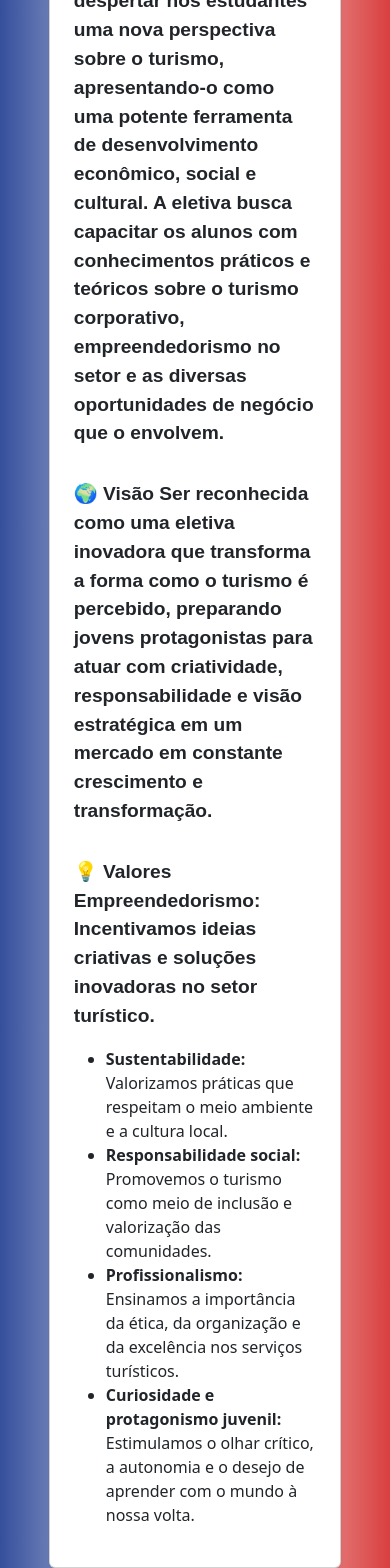
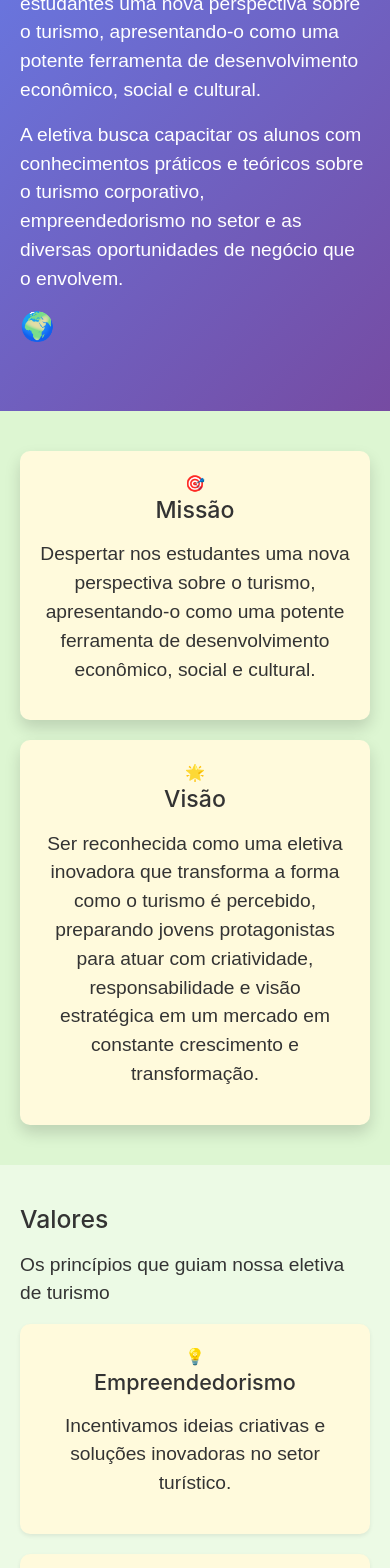
Before and after one commit to Limazxz/EletivaSite2.0, a React (Vite) app: page /sobre in a window 390 px wide. Shown: the part 240-1808 px from the top of the page. Built offline with nearby package versions, Linux system fonts and the light colour scheme.

Commit message:
feat: enhance Sobre page with mission, vision, and values sections, add animations and responsive design

```diff
--- a/src/App.css
+++ b/src/App.css
@@ -1,27 +1,62 @@
+/* Root Variables */
+:root {
+  --primary-color: #0d6efd;
+  --secondary-color: #6c757d;
+  --success-color: #198754;
+  --danger-color: #dc3545;
+  --warning-color: #ffc107;
+  --info-color: #0dcaf0;
+  --light-color: #f8f9fa;
+  --dark-color: #212529;
+  --gradient-primary: linear-gradient(135deg, #667eea 0%, #764ba2 100%);
+  --gradient-secondary: linear-gradient(135deg, #f093fb 0%, #f5576c 100%);
+  --shadow-sm: 0 0.125rem 0.25rem rgba(0, 0, 0, 0.075);
+  --shadow-md: 0 0.5rem 1rem rgba(0, 0, 0, 0.15);
+  --shadow-lg: 0 1rem 3rem rgba(0, 0, 0, 0.175);
+}
+
+/* Reset */
 * {
   margin: 0;
   padding: 0;
   box-sizing: border-box;
 }
+
 a {
   color: white;
   text-decoration: none;
 }
+
 body {
-  background: #354f9c;
-  background: linear-gradient(
-    90deg,
-    rgba(53, 79, 156, 1) 0%,
-    rgba(255, 255, 255, 1) 50%,
-    rgba(217, 63, 63, 1) 100%
-  );
-}
-footer {
-  background-color: #f8f9fa;
-  padding: 10px 0;
-  text-align: center;
+  font-family: -apple-system, BlinkMacSystemFont, "Segoe UI", "Roboto", "Oxygen",
+    "Ubuntu", "Cantarell", sans-serif;
+  line-height: 1.6;
+  color: #333;
+  background: linear-gradient(90deg, #b0db9c, #cae8bd, #ddf6d2, #ecfae5);
+  background-size: 400% 400%;
+  animation: gradientAnimation 10s ease infinite;
 }
 
+/* Adicione a animação do gradiente */
+@keyframes gradientAnimation {
+  0% {
+    background-position: 0% 50%;
+  }
+  50% {
+    background-position: 100% 50%;
+  }
+  100% {
+    background-position: 0% 50%;
+  }
+}
+
+.container {
+  max-width: 1200px;
+  margin: 0 auto;
+  padding: 0 20px;
+}
+
+/* Layout Containers */
 .app-container {
   display: flex;
   flex-direction: column;
@@ -32,35 +67,26 @@ footer {
   flex: 1;
 }
 
-.rectangular-image {
-  width: 300px; /* Adjust width as needed */
-  height: 200px; /* Adjust height as needed */
-  object-fit: cover;
-  border-radius: 5px; /* Optional: Add rounded corners */
+footer {
+  background-color: #f8f9fa;
+  padding: 10px 0;
+  text-align: center;
 }
-p {
-  font-size: 1.2rem;
-  line-height: 1.5;
-  margin: 1rem 0;
-  font-family: "Arial", sans-serif;
-}
+
+/* Custom Cards & Carrossel */
 #card-card {
   width: 100%;
   margin: 0 auto;
   padding: 20px;
-  background: linear-gradient(
-    135deg,
-    rgba(255, 255, 255, 1) 0%,
-    rgba(173, 216, 230, 1) 50%,
-    rgba(135, 206, 250, 1) 100%
-  );
+  background: linear-gradient(135deg, #ffffff 0%, #add8e6 50%, #87cefa 100%);
   border-radius: 15px;
   box-shadow: 0 4px 15px rgba(0, 0, 0, 0.2);
   border: 1px solid rgba(135, 206, 250, 0.5);
 }
+
 .carousel-img-container {
   width: 100%;
-  height: 500px; /* ajuste conforme o necessário */
+  height: 500px;
   overflow: hidden;
 }
 
@@ -69,3 +95,134 @@ p {
   height: 100%;
   object-fit: cover;
 }
+
+.rectangular-image {
+  width: 300px;
+  height: 200px;
+  object-fit: cover;
+  border-radius: 5px;
+}
+
+/* Typography */
+p {
+  font-size: 1.2rem;
+  line-height: 1.5;
+  margin: 1rem 0;
+  font-family: "Arial", sans-serif;
+}
+
+/* Hero Section */
+.hero-section {
+  display: flex;
+  align-items: center;
+  justify-content: center;
+  padding: 60px 0;
+  background: var(--gradient-primary);
+  color: white;
+}
+
+.hero-content {
+  display: flex;
+  flex-wrap: wrap;
+  align-items: center;
+  justify-content: space-between;
+}
+
+.hero-text {
+  max-width: 600px;
+}
+
+.hero-img {
+  width: 300px;
+  height: auto;
+  border-radius: 50%;
+  box-shadow: var(--shadow-lg);
+}
+
+/* Company Info */
+.company-info {
+  padding: 40px 0;
+  background: #ddf6d2;
+}
+
+.info-grid {
+  display: grid;
+  grid-template-columns: repeat(auto-fit, minmax(300px, 1fr));
+  gap: 20px;
+}
+
+.info-card {
+  background: #fffadc;
+  border-radius: 10px;
+  padding: 20px;
+  box-shadow: var(--shadow-md);
+  text-align: center;
+  transition: transform 0.3s ease, box-shadow 0.3s ease;
+}
+
+.info-card:hover {
+  transform: translateY(-10px);
+  box-shadow: var(--shadow-md);
+  background: #fffadc; /* Cor de fundo ao passar o mouse */
+}
+/* Values Section */
+.values-section {
+  padding: 40px 0;
+  background: #ecfae5; /* Cor de fundo menos vibrante */
+  color: #333;
+}
+
+.values-grid {
+  display: grid;
+  grid-template-columns: repeat(auto-fit, minmax(250px, 1fr));
+  gap: 20px;
+}
+
+.value-card {
+  background: #fffadc; /* Cor de fundo mais neutra */
+  border-radius: 10px;
+  padding: 20px;
+  text-align: center;
+  box-shadow: var(--shadow-sm);
+  transition: transform 0.3s ease, box-shadow 0.3s ease;
+}
+
+.value-card:hover {
+  transform: translateY(-10px);
+  box-shadow: var(--shadow-md);
+  background: #fffadc; /* Cor de fundo ao passar o mouse */
+}
+
+/* Call to Action Section */
+.cta-section {
+  padding: 40px 0;
+  background: var(--primary-color);
+  color: white;
+  text-align: center;
+}
+
+.cta-buttons .btn {
+  margin: 10px;
+  padding: 10px 20px;
+  font-size: 1rem;
+  border-radius: 5px;
+}
+
+/* Animations */
+.animate-fade-in {
+  animation: fadeIn 1s ease-out;
+}
+
+.animate-fade-in-delay {
+  animation: fadeIn 1s ease-out 0.3s both;
+}
+
+.animate-fade-in-delay-2 {
+  animation: fadeIn 1s ease-out 0.6s both;
+}
+
+.animate-float {
+  animation: float 6s ease-in-out infinite;
+}
+
+/* Responsivo + Print já incluídos no primeiro CSS */
--- a/src/pages/Sobre.jsx
+++ b/src/pages/Sobre.jsx
@@ -1,43 +1,134 @@
+import React from "react";
+
 const Sobre = () => {
+  const valores = [
+    {
+      icon: "💡",
+      title: "Empreendedorismo",
+      description:
+        "Incentivamos ideias criativas e soluções inovadoras no setor turístico.",
+    },
+    {
+      icon: "🌱",
+      title: "Sustentabilidade",
+      description:
+        "Valorizamos práticas que respeitam o meio ambiente e a cultura local.",
+    },
+    {
+      icon: "🤝",
+      title: "Responsabilidade Social",
+      description:
+        "Promovemos o turismo como meio de inclusão e valorização das comunidades.",
+    },
+    {
+      icon: "📊",
+      title: "Profissionalismo",
+      description:
+        "Ensinamos a importância da ética, da organização e da excelência nos serviços turísticos.",
+    },
+    {
+      icon: "🎓",
+      title: "Curiosidade e Protagonismo Juvenil",
+      description:
+        "Estimulamos o olhar crítico, a autonomia e o desejo de aprender com o mundo à nossa volta.",
+    },
+  ];
+
   return (
-    <div className="card mt-5 bg-white p-4 w-75 shadow-sm col-md-8 mx-auto">
-      <h2 className="mb-4">Sobre Nós</h2>
-      <p className="fw-bold">
-        🔍 Nossa missão é despertar nos estudantes uma nova perspectiva sobre o turismo,
-        apresentando-o como uma potente ferramenta de desenvolvimento econômico,
-        social e cultural. A eletiva busca capacitar os alunos com conhecimentos
-        práticos e teóricos sobre o turismo corporativo, empreendedorismo no
-        setor e as diversas oportunidades de negócio que o envolvem.
-      </p>
-      <p className="fw-bold">
-        🌍 Visão Ser reconhecida como uma eletiva inovadora que transforma a
-        forma como o turismo é percebido, preparando jovens protagonistas para
-        atuar com criatividade, responsabilidade e visão estratégica em um
-        mercado em constante crescimento e transformação.
-      </p>
-      <p className="fw-bold">
-        💡 Valores Empreendedorismo: Incentivamos ideias criativas e soluções
-        inovadoras no setor turístico.
-      </p>
-      <ul>
-        <li>
-          <strong>Sustentabilidade:</strong> Valorizamos práticas que respeitam
-          o meio ambiente e a cultura local.
-        </li>
-        <li>
-          <strong>Responsabilidade social:</strong> Promovemos o turismo como
-          meio de inclusão e valorização das comunidades.
-        </li>
-        <li>
-          <strong>Profissionalismo:</strong> Ensinamos a importância da ética,
-          da organização e da excelência nos serviços turísticos.
-        </li>
-        <li>
-          <strong>Curiosidade e protagonismo juvenil:</strong> Estimulamos o
-          olhar crítico, a autonomia e o desejo de aprender com o mundo à nossa
-          volta.
-        </li>
-      </ul>
+    <div className="about-page">
+      {/* Hero Section */}
+      <section className="hero-section">
+        <div className="container">
+          <div className="hero-content">
+            <div className="hero-text">
+              <h1 className="hero-title animate-fade-in">
+                Sobre a <span className="text-primary">Eletiva de Turismo</span>
+              </h1>
+              <p className="hero-description animate-fade-in-delay">
+                🔍 Nossa missão é despertar nos estudantes uma nova perspectiva
+                sobre o turismo, apresentando-o como uma potente ferramenta de
+                desenvolvimento econômico, social e cultural.
+              </p>
+              <p className="hero-description animate-fade-in-delay">
+                A eletiva busca capacitar os alunos com conhecimentos práticos e
+                teóricos sobre o turismo corporativo, empreendedorismo no setor
+                e as diversas oportunidades de negócio que o envolvem.
+              </p>
+            </div>
+            <div className="hero-image animate-float">
+             <h1>🌍</h1>
+            </div>
+          </div>
+        </div>
+      </section>
+
+      {/* Missão e Visão */}
+      <section className="company-info">
+        <div className="container">
+          <div className="info-grid">
+            <div className="info-card animate-fade-in">
+              <div className="card-icon">🎯</div>
+              <h3>Missão</h3>
+              <p>
+                Despertar nos estudantes uma nova perspectiva sobre o turismo,
+                apresentando-o como uma potente ferramenta de desenvolvimento
+                econômico, social e cultural.
+              </p>
+            </div>
+            <div className="info-card animate-fade-in-delay">
+              <div className="card-icon">🌟</div>
+              <h3>Visão</h3>
+              <p>
+                Ser reconhecida como uma eletiva inovadora que transforma a
+                forma como o turismo é percebido, preparando jovens
+                protagonistas para atuar com criatividade, responsabilidade e
+                visão estratégica em um mercado em constante crescimento e
+                transformação.
+              </p>
+            </div>
+          </div>
+        </div>
+      </section>
+
+      {/* Valores */}
+      <section className="values-section">
+        <div className="container">
+          <div className="section-header">
+            <h2>Valores</h2>
+            <p>Os princípios que guiam nossa eletiva de turismo</p>
+          </div>
+          <div className="values-grid">
+            {valores.map((valor, index) => (
+              <div key={index} className="value-card animate-fade-in-delay">
+                <div className="value-icon">{valor.icon}</div>
+                <h4>{valor.title}</h4>
+                <p>{valor.description}</p>
+              </div>
+            ))}
+          </div>
+        </div>
+      </section>
+
+      {/* CTA */}
+      <section className="cta-section bg-dark">
+        <div className="container">
+          <div className="cta-content">
+            <div className="cta-text">
+              <h3>Ficou interessado?</h3>
+              <p>
+                Fale com a coordenação da escola para saber como participar da
+                eletiva!
+              </p>
+            </div>
+            <div className="cta-buttons">
+              <button className="btn btn-light m-3">📞 Fale com a gente</button>
+              <button className="btn btn-outline-light">
+                📘 Ver outras eletivas
+              </button>
+            </div>
+          </div>
+        </div>
+      </section>
     </div>
   );
 };
```
Also changed, not shown: 1 other file (tests, documents, lock files or other folders).
